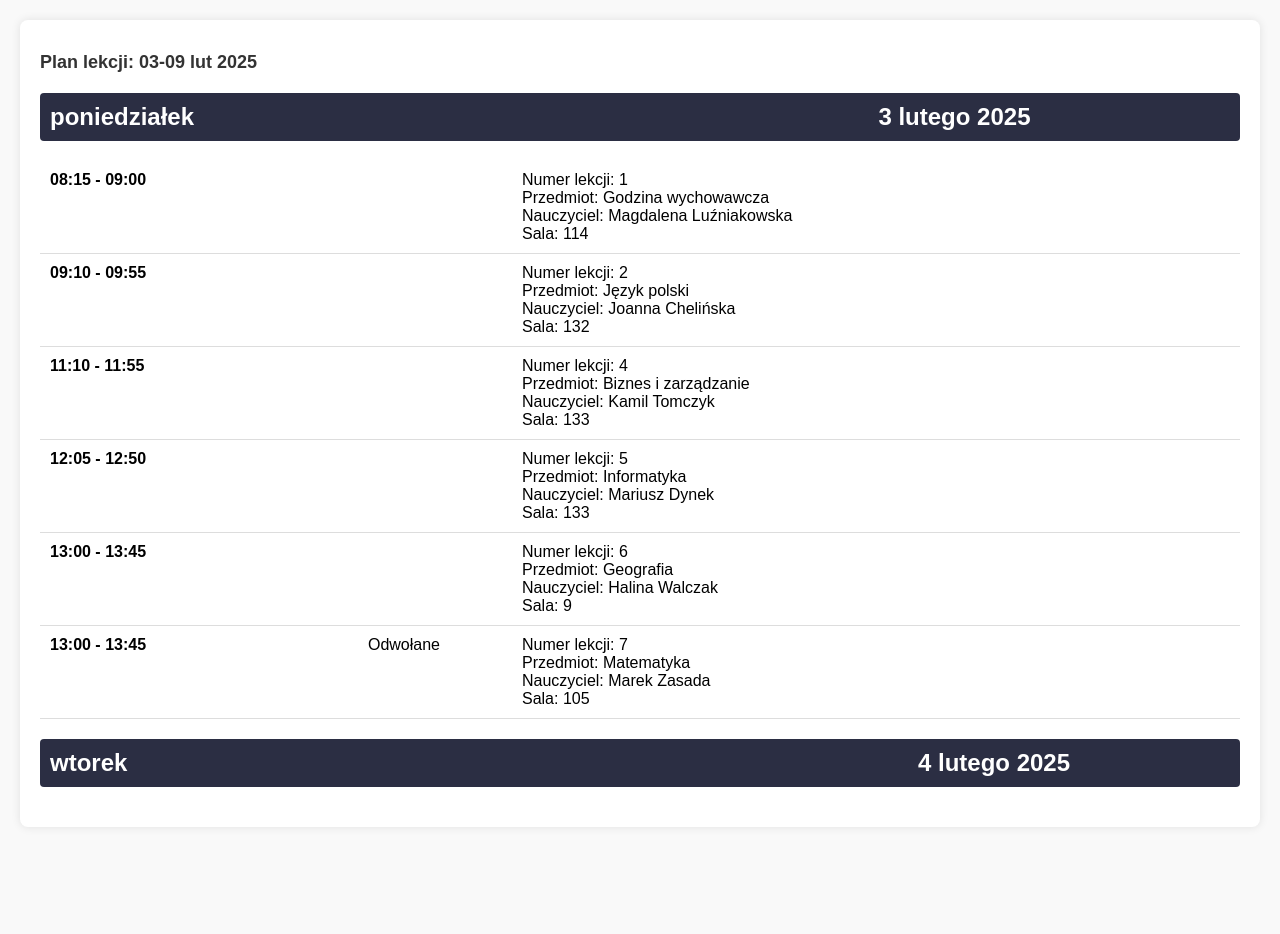
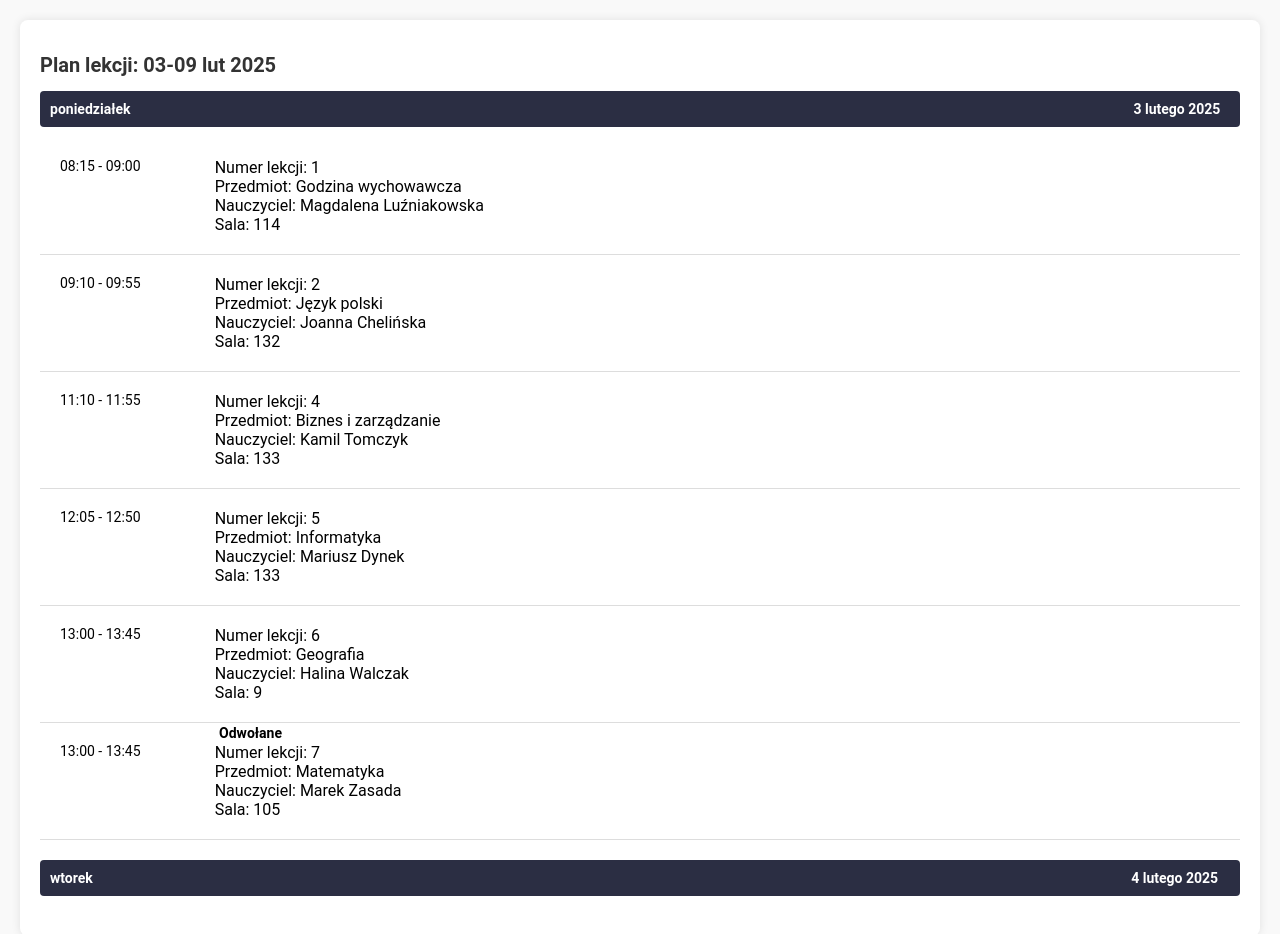
Before and after one commit to maksiu2009/1maksiu2009.github.io, a plain HTML site: page index.html in a window 1280 px wide. Before the commit the page ends 847 px from the top, so only its background shows below. Drawn offline with Linux system fonts and the light colour scheme.

Commit message:
Update style.css

```diff
--- a/style.css
+++ b/style.css
@@ -1,5 +1,5 @@
 body {
-    font-family: Arial;
+    font-family: Roboto, Helvetica, Arial, sans-serif;
     background-color: #f9f9f9;
     margin: 0;
     padding: 20px;
@@ -15,7 +15,7 @@ body {
 h1 {
     color: #333;
     text-align: left;
-    font-size: large;
+    font-size: 20px;
 }
 .day {
     margin-bottom: 20px;
@@ -25,46 +25,69 @@ h1 {
     color: #fff;
     padding: 10px;
     border-radius: 4px;
+    font-size: 14px;
     display: inline;
     display: flex;
 }
 .lesson {
     display: flex;
     justify-content: space-between;
-    padding: 10px;
+    padding: 20px;
     border-bottom: 1px solid #ddd;
+    position: relative;
 }
 .lesson .time {
     width: 20%;
-    font-weight: bold;
+    font-size: 14px;
 }
 .lesson .details {
-    width: 60%;
+    width: 130%;
 }
 .lesson .room {
     width: 20%;
     text-align: right;
 }
-
-.przekreslona {
-    text-decoration: line-through;
-    opacity: 0.7; /* Opcjonalnie: zmniejszenie widoczności dla efektu "odwołanej" lekcji */
+.odwolana {
+    font-weight: bold;
+    font-size: 14px;
+    color: rgb(0, 0, 0);
+    position: absolute;
+    top: 2px;
+    right: 958px;
 }
-
 .date {
     display: inline;
 }
-
 .poniedzialek {
     float: right;
     display: flex;
     justify-content: center;
-    margin-left: 58%;
+    margin-left: 85%;
 }
-
 .wtorek {
     float: right;
     display: flex;
     justify-content: center;
-    margin-left: 67%;
+    margin-left: 88%;
 }
+
+.sroda {
+    float: right;
+    display: flex;
+    justify-content: center;
+    margin-left: 88%
+}
+
+.czwartek {
+    float: right;
+    display: flex;
+    justify-content: center;
+    margin-left: 88%
+}
+
+.piatek {
+    float: right;
+    display: flex;
+    justify-content: center;
+    margin-left: 88%
+}
```
